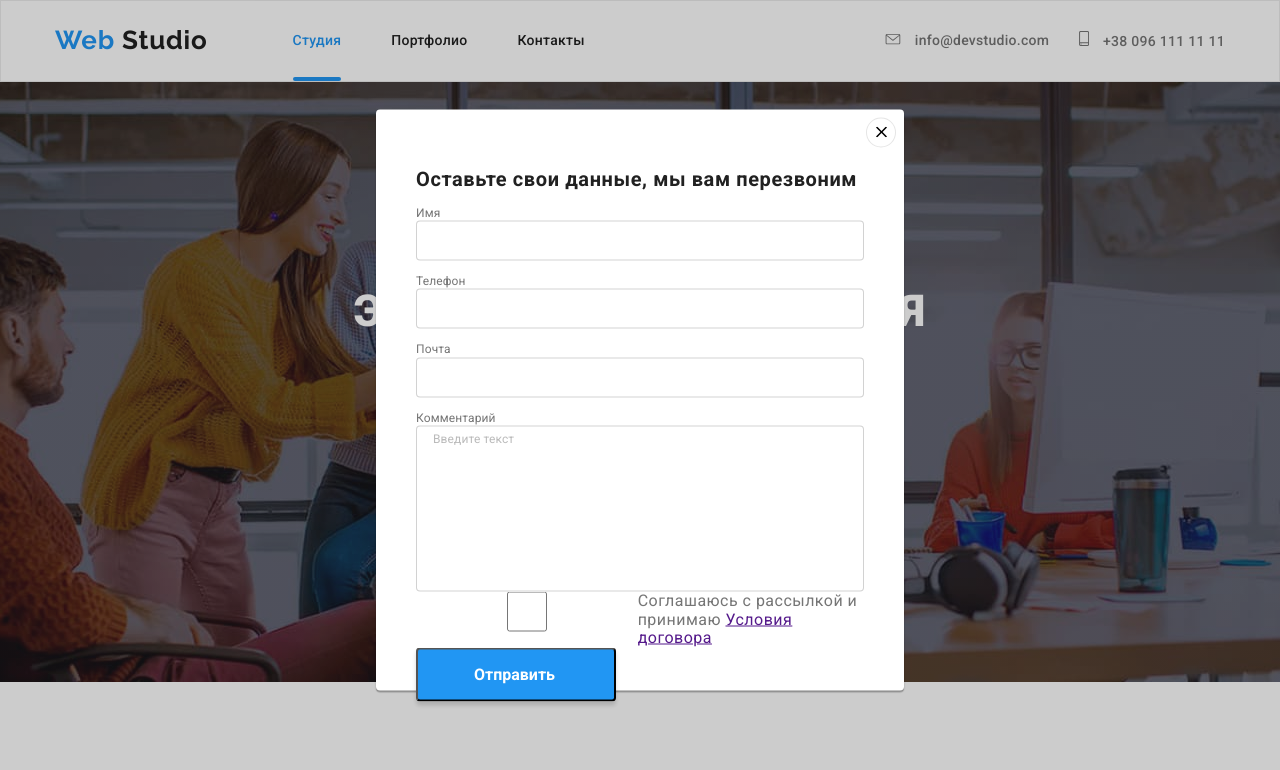
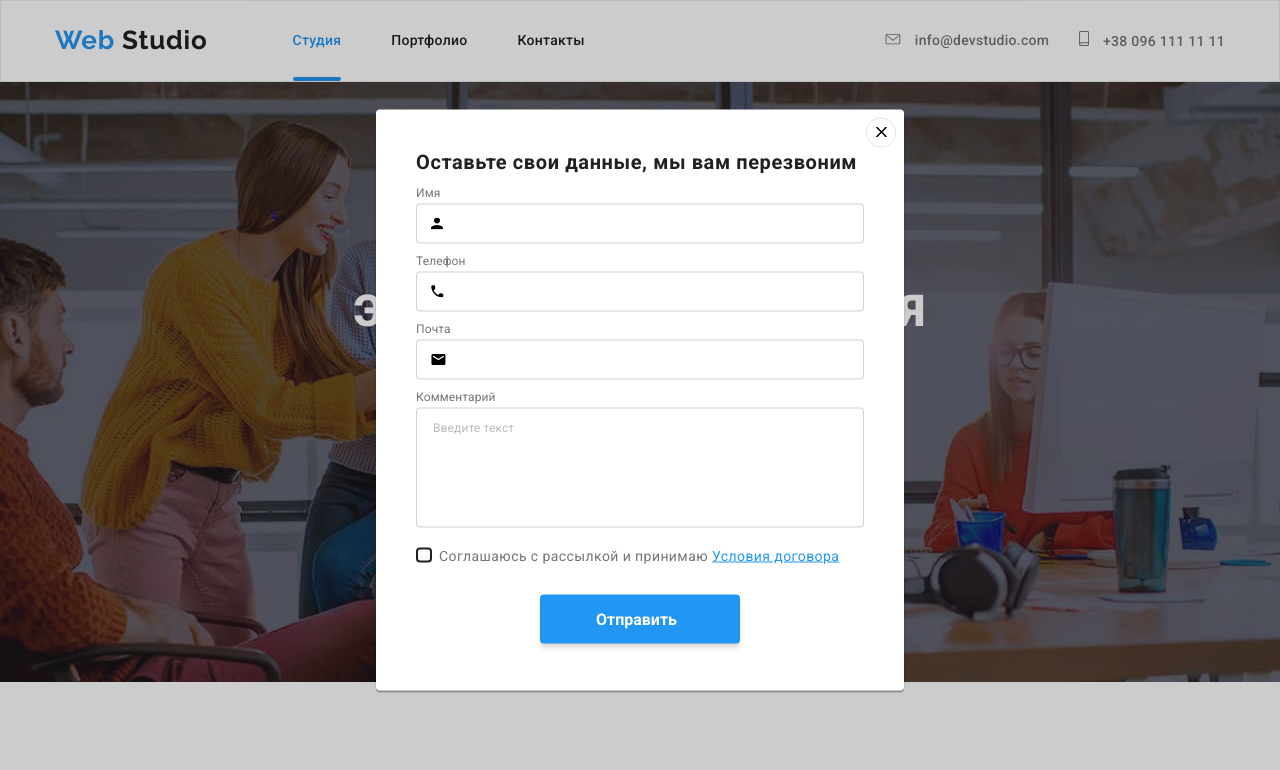
Before and after one commit to Feride-Sham/goit-markup-hw-06, a plain HTML site: page index.html in a window 1280 px wide. Both pictures are taken after a click on the link "Заказать услугу". Shown: the top 770 px of the page. Drawn offline with nearby package versions, Linux system fonts and the light colour scheme.

Commit message:
Добавляет стилизацию формы модального окна

```diff
--- a/css/main.css
+++ b/css/main.css
@@ -532,10 +532,6 @@ header {
   border-radius: 4px;
 }
 
-.checkbox {
-  display: flex;
-}
-
 .btn-close {
   position: absolute;
   top: 8px;
@@ -566,6 +562,7 @@ header {
 .modal-title {
   padding: 0;
   margin-bottom: 12px;
+  margin-top: 0;
 
   font-weight: 700;
   font-size: 20px;
@@ -582,6 +579,7 @@ header {
 }
 
 .modal-list label {
+  display: block;
   font-size: 12px;
   line-height: 1.17;
   letter-spacing: 0.01em;
@@ -606,23 +604,96 @@ header {
 .modal-section input {
   height: 40px;
   margin-bottom: 10px;
+  padding: 12px 12px 12px 42px;
+  transition: 250ms cubic-bezier(0.4, 0, 0.2, 1);
 }
 
-.comment {
-  resize: none;
-  padding: 12px 16px;
+.field {
+  position: relative;
 }
 
-.comment::placeholder {
+.icon-modal {
+  position: absolute;
+  left: 15px;
+  top: 50%;
+  transform: translateY(-50%);
+}
+
+.modal-section input:focus ~ .icon-modal {
+  fill: #2196f3;
+  transition: 250ms cubic-bezier(0.4, 0, 0.2, 1);
+}
+
+.comment-window {
+  resize: none;
+  height: 120px;
+  padding: 12px 16px;
+  margin-bottom: 20px;
+}
+
+.comment-window::placeholder {
   font-size: 12px;
-  line-height: 1.17px;
+  line-height: 14px;
   letter-spacing: 0.01em;
   color: rgba(117, 117, 117, 0.5);
 }
 
+.checkbox-label {
+  display: inline-flex;
+  margin-bottom: 30px;
+}
+
+.checkbox-label input {
+  height: 15px;
+  width: 15px;
+  transition: 250ms cubic-bezier(0.4, 0, 0.2, 1);
+}
+
+.checkbox-label a {
+  color: var(--accent-color);
+}
+.checkbox {
+  position: absolute;
+
+  width: 1px;
+  height: 1px;
+  margin: -1px;
+  border: 0;
+  padding: 0;
+  clip: rect(0 0 0 0);
+  overflow: hidden;
+}
+
+.checkbox-icon {
+  display: inline-block;
+  margin-right: 7px;
+  width: 16px;
+  height: 15px;
+  border: 2px solid #212121;
+  background-color: #fff;
+  border-radius: 4px;
+}
+
+.checkbox:checked + .checkbox-icon {
+  border-color: var(--accent-color);
+  background-color: var(--accent-color);
+  background-image: url(../image/check.svg);
+  background-size: contain;
+  background-origin: border-box;
+  transition: 250ms cubic-bezier(0.4, 0, 0.2, 1);
+}
+
+.agree {
+  font-size: 14px;
+  line-height: 1.17;
+  letter-spacing: 0.03em;
+}
+
 .btn-submit {
-  display: inline-flex;
-
+  display: flex;
+  border: none;
+  margin-left: auto;
+  margin-right: auto;
   align-items: center;
   text-decoration: none;
   padding: 10px 56px;
@@ -712,12 +783,19 @@ header {
 }
 
 .sign-form {
+  display: block;
+  justify-content: space-around;
   width: 570px;
   margin-right: 0px;
 }
 
 .footer-form {
   display: inline-flex;
+}
+
+.footer-sign-form {
+  display: flex;
+  justify-content: space-between;
 }
 
 .footer-form input {
@@ -728,6 +806,10 @@ header {
   background: none;
   border: 1px solid rgba(255, 255, 255, 0.3);
   border-radius: 4px;
+}
+
+.sign-form .button {
+  height: 50px;
 }
 
 .sign-form .button::after {
--- a/index.html
+++ b/index.html
@@ -464,34 +464,52 @@
             <ul class="modal-list">
               <li>
                 <label for="user-name">Имя</label>
+                <div class="field">
                   <input type="text" id="user-name" name="user-name" />
+                  <svg class="icon-modal" width="12" height="12">
+                    <use href="./image/symbol-modal.svg#icon-icon1"></use>
+                  </svg>
+                </div>
               </li>
               <li>
                 <label for="user-tel">Телефон</label>
+                <div class="field">
                   <input type="tel" id="user-tel" name="tel" />
+                  <svg class="icon-modal" width="13" height="13">
+                    <use href="./image/symbol-modal.svg#icon-icon2"></use>
+                  </svg>
+                </div>
               </li>
               <li>
                 <label for="email">Почта</label>
+                <div class="field">
                   <input type="email" id="email" name="email" />
+                  <svg class="icon-modal" width="15" height="12">
+                    <use href="./image/symbol-modal.svg#icon-icon3"></use>
+                  </svg>
+                </div>
               </li>
               <li>
                 <label for="comment">Комментарий</label>
                 <textarea
-                  class="comment"
                   name="comment"
                   id="comment"
                   rows="10"
+                  class="comment-window"
                   placeholder="Введите текст"
                 ></textarea>
               </li>
             </ul>
-            <div class="checkbox">
-              <input type="checkbox" name="policy" id="policy" />
-              <label for="policy"
+
+            <label class="checkbox-label">
+              <input class="checkbox" type="checkbox" name="policy" />
+              <span class="checkbox-icon"></span>
+              <span class="agree"
                 >Соглашаюсь с рассылкой и принимаю
-                <a href="">Условия договора</a></label
+                <a href="">Условия договора</a></span
               >
-            </div>
+            </label>
+
             <button class="button btn-submit" type="submit">Отправить</button>
           </form>
         </div>
@@ -574,10 +592,12 @@
 
         <div class="footer-box sign-form">
           <b>Подпишитесь на рассылку</b>
+          <div class="footer-sign-form">
             <form class="footer-form">
               <input type="email" name="email" placeholder="E-mail" />
             </form>
             <a href="#" class="button">Подписаться</a>
+          </div>
         </div>
       </div>
     </footer>
```
Also changed, not shown: portfolio.html (+22 -1 lines), image/check.svg (added), image/symbol-modal.svg (added). Lines whose indentation alone changed are shown as unchanged.
